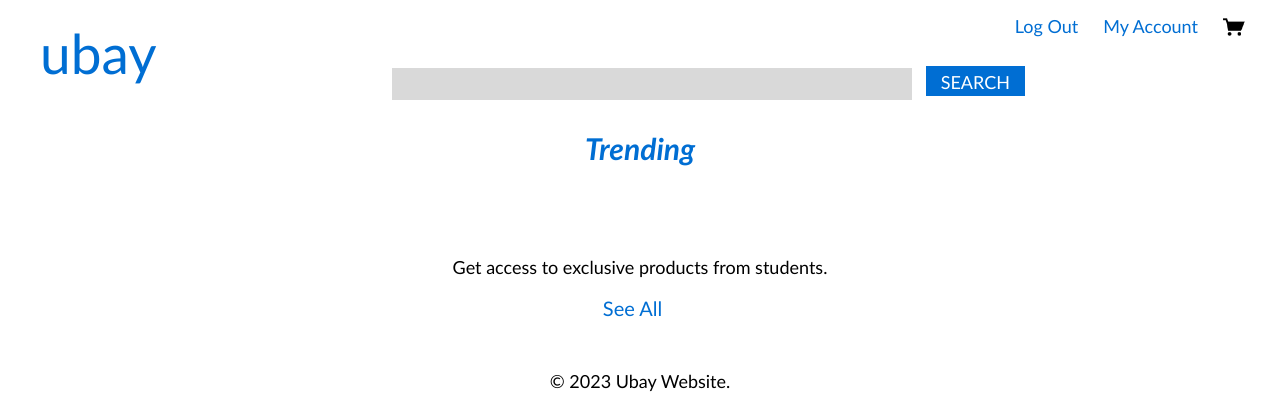
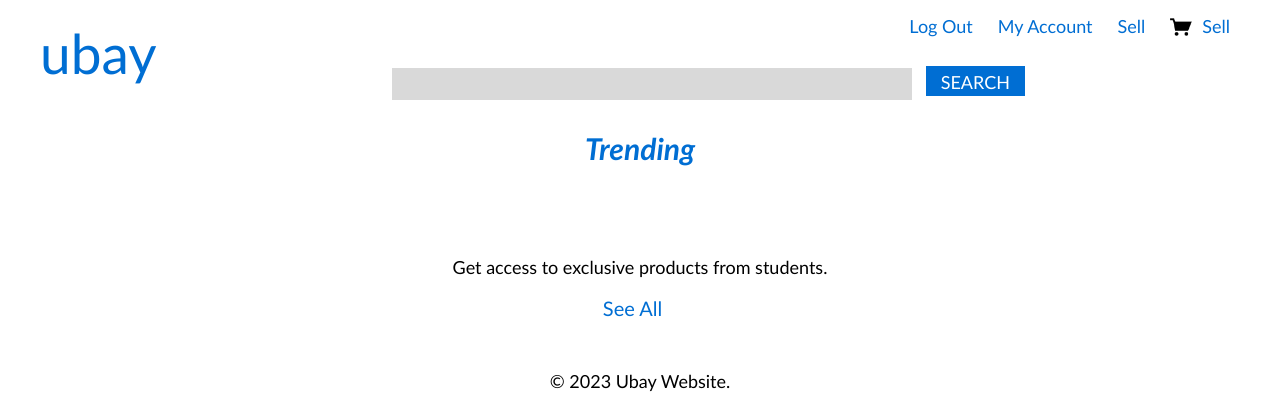
Before and after one commit to cse442-at-ub/project_s23-one-belt-one-road, a PHP site: page /index.php in a window 1280 px wide. Shown: the top 420 px of the page. Run offline with PHP 8.4, Linux system fonts and the light colour scheme; a user stored in the database is signed in; data that the repository does not hold is empty.

Commit message:
Add button to reach sell page #109

```diff
--- a/header.php
+++ b/header.php
@@ -28,9 +28,12 @@ if ($_SERVER["REQUEST_METHOD"] == "GET") {
                     echo '
                         <a href="logout.php" class="text-button" style="font-size: 18px;">Log Out</a>
                         <a href="account.php" class="text-button" style="font-size: 18px;">My Account</a>
+			<a href="post_item.php" class="text-button" style="font-size: 18px;">Sell</a>
                         <a href="cart.php">
                             <img src="images/cart.png" alt="Shopping Cart" class="image-button" width="30">
-                        </a>';
+                        </a>
+			<a href="post_item.php" class="text-button" style="font-size: 18px;">Sell</a>'
+			    ;
                 } else { // If user is not logged in
                     echo '<a href="login.php" class="text-button" style="font-size: 18px; margin-top: 6px;">Log In</a>';
                 }
```
